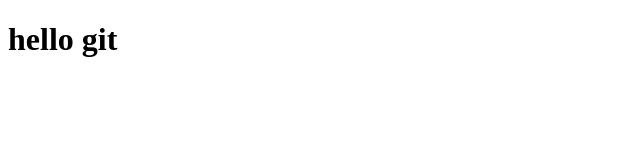
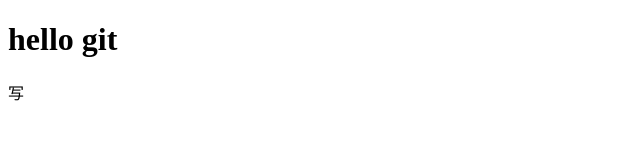
Before and after one commit to lbfcth/lbf_th, a plain HTML site: page test.html in a window 1280 px wide. Shown: the full height of the page, 0-640 px from the left. Drawn offline with Linux system fonts and the light colour scheme.

Commit message:
添加了p

```diff
--- a/test.html
+++ b/test.html
@@ -8,5 +8,6 @@
 	</head>
 	<body>
 		<h1>hello git</h1>
+		<p>写</p>
 	</body>
 </html>
```
